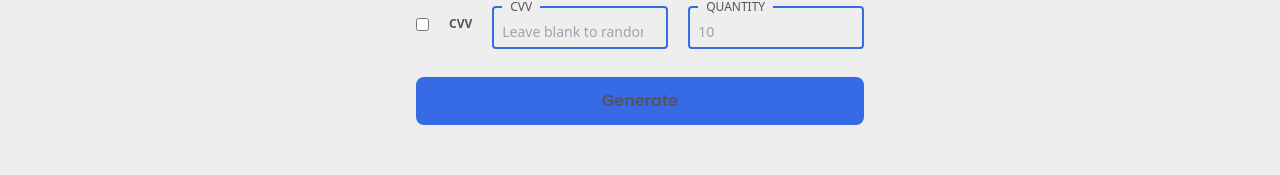
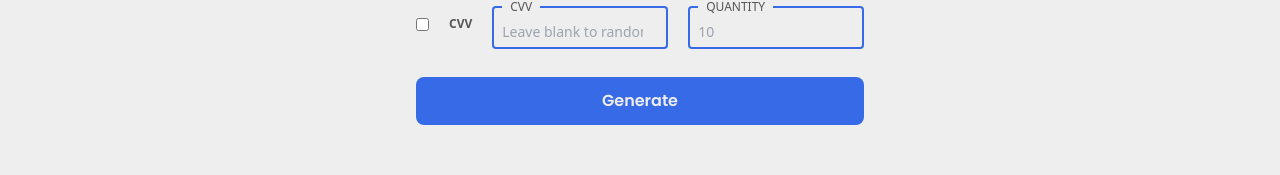
Before and after one commit to Zeddnyx/ZTools, a React (Vite) app: page /bin-generator in a window 1280 px wide. Shown: the part 333-508 px from the top of the page. Built offline with nearby package versions, Linux system fonts and the light colour scheme.

Commit message:
add vercel.json

```diff
--- a/src/index.css
+++ b/src/index.css
@@ -51,7 +51,7 @@
   @apply bg-mainBg outline-none w-full text-mainText text-sm font-medium font-sans
 }
 .btn {
-  @apply bg-mainBtn p-3 text-center w-full rounded-lg font-pop text-mainText mt-5 outline-none hover:bg-btnHover
+  @apply bg-mainBtn p-3 text-center w-full rounded-lg font-pop text-mainBg mt-5 outline-none hover:bg-btnHover
 }
 .textarea {
   @apply h-40 bg-transparent rounded outline-none font-medium text-mainText text-xs
```
Also changed, not shown: vercel.json (added).
